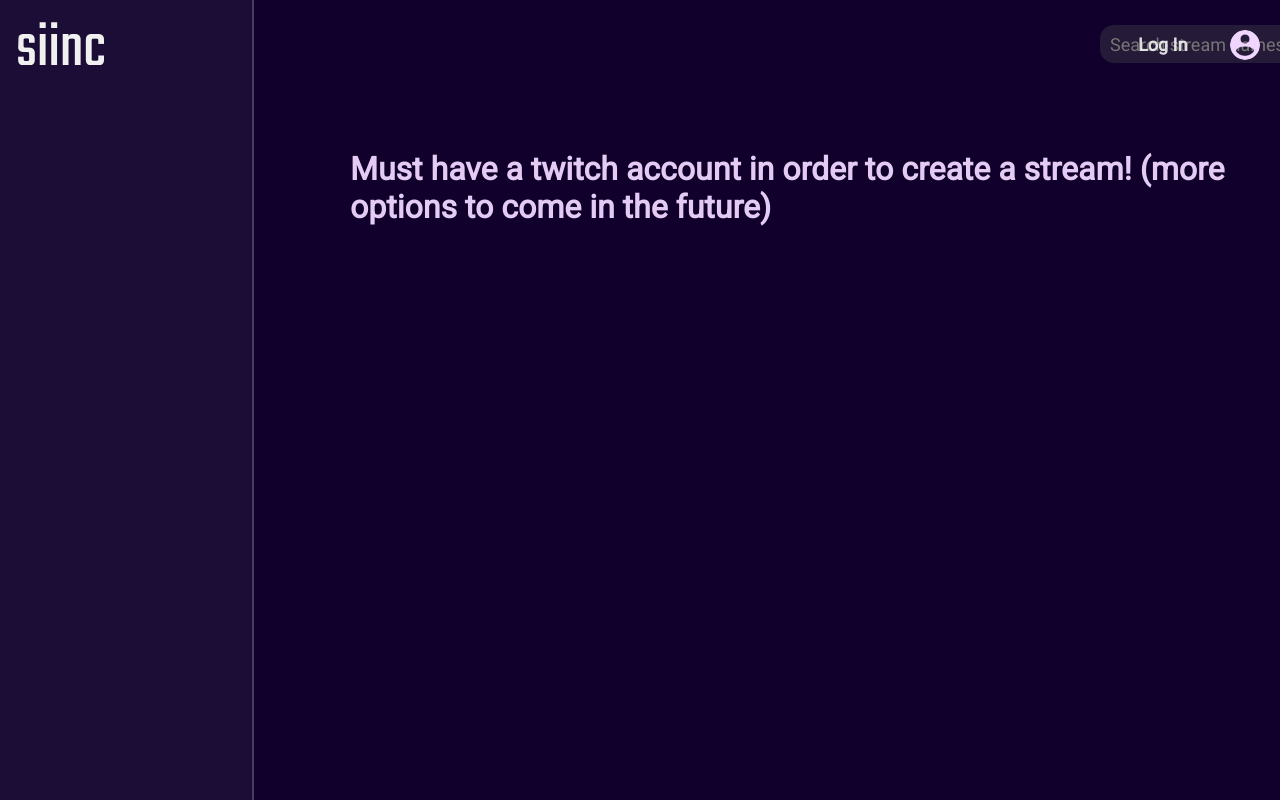
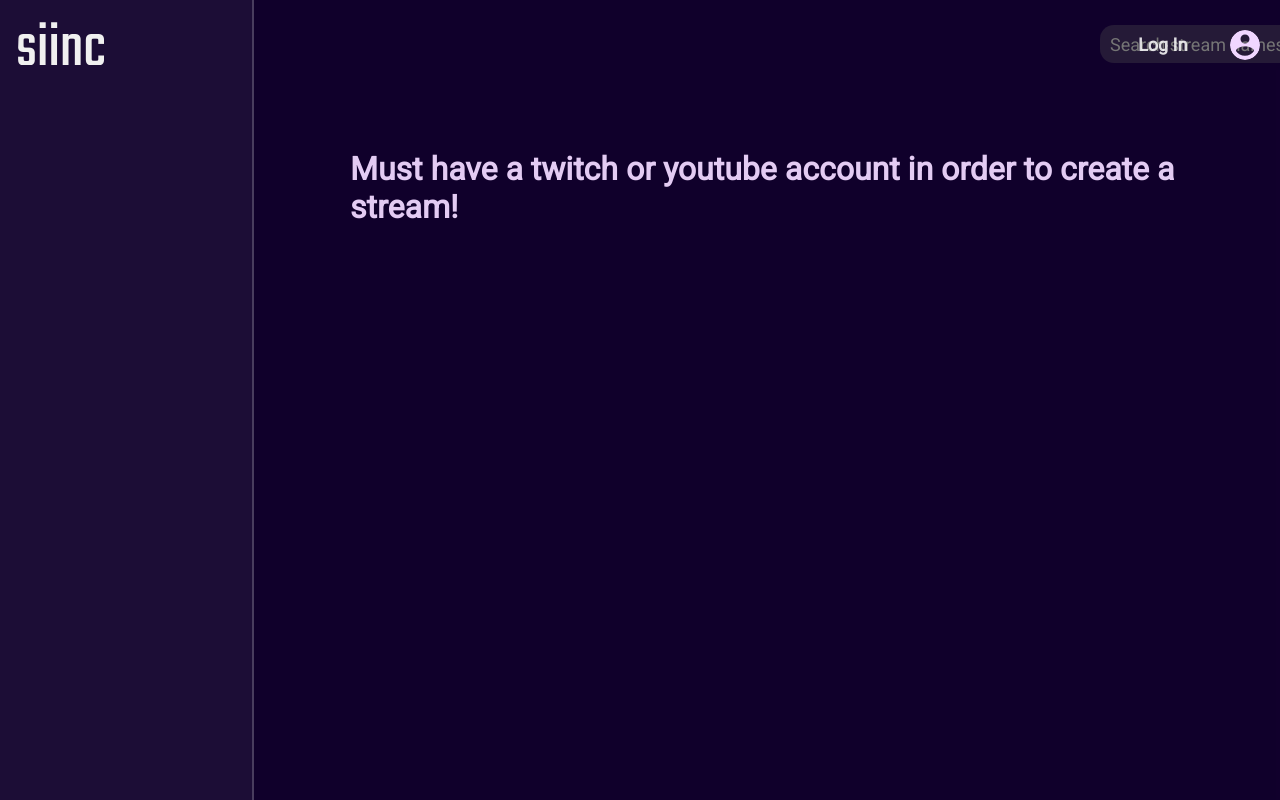
Before and after one commit to Galzai/SiincTv, a React (Create React App) app in the folder frontend/siinc-tv/: page /create_stream in a window 1280 px wide. Shown: the top 800 px of the page. Built offline with nearby package versions, Linux system fonts and the light colour scheme; no server answers.

Commit message:
You can now stream with either youtube or twitch

```diff
--- a/frontend/siinc-tv/src/Pages/createSteam.js
+++ b/frontend/siinc-tv/src/Pages/createSteam.js
@@ -9,8 +9,9 @@ function CreateStreamPage(props) {
     return(
         <div>
             {/* { user && user.twitchData && <NewScheduledStream user={user}/> } */}
-            { userContext.user && userContext.user.twitchData && (!userContext.user.currentStream) && <NewLiveStream user={userContext.user}/> }
-            {(!userContext.user || !userContext.user.twitchData) && <h1>Must have a twitch account in order to create a stream! (more options to come in the future)</h1>}
+            {userContext.user && (userContext.user.twitchData || userContext.user.googleData) && (!userContext.user.currentStream) && <NewLiveStream user={userContext.user}/> }
+            {(!userContext.user || (!userContext.user.twitchData && !userContext.user.googleData)) &&
+            <h1>Must have a twitch or youtube account in order to create a stream! </h1>}
             {(userContext.user && (userContext.user.currentStream)) && <h1>You already have a a current stream!</h1>}
 
         </div>
--- a/frontend/siinc-tv/src/components/NavigationBar/navProfileMenuComponents.js
+++ b/frontend/siinc-tv/src/components/NavigationBar/navProfileMenuComponents.js
@@ -2,6 +2,7 @@ import React, {useEffect, useState, useContext} from 'react';
 import UserContext from "../../userContext";
 import style from './navprofilemenu.module.css';
 import userActions from "../../user/userActions"
+import userUtils from "../../user/userUtils"
 import { Link } from "react-router-dom";
 
 /*-----------------------------   Icons   -------------------------------*/
@@ -17,23 +18,12 @@ import NoProfilePic from "../../assets/NoProfilePic.svg"
 export function NavProfileMenuHeader(props) {
     const userContext = useContext(UserContext);
 
-    /**
-     * @brief assigns image if an image is found in userData
-     */
-    function assignImage()
-    {
-        const user = userContext.user;
-        if(user.image) return user.image;
-        if(user.twitchData && user.twitchData.profile_image_url) return user.twitchData.profile_image_url;
-        if(user.facebookData && user.facebookData.photos) return user.facebookData.photos[0].value;
-        if(user.googleData && user.googleData.photos) return user.googleData.photos[0].value;
-        return NoProfilePic;
-    }
+
 
     return(
         <div>
             <div className={style.navProfileMenuPic} onClick={props.onProfileClick}>
-                <img src={assignImage()}
+                <img src={userUtils.assignImage(userContext.user)}
                      style={{width:"100%", height:"100%", borderRadius: "50%"}}>
                 </img>
             </div>
--- a/frontend/siinc-tv/src/components/NavigationBar/userNavComponent.js
+++ b/frontend/siinc-tv/src/components/NavigationBar/userNavComponent.js
@@ -1,6 +1,7 @@
 import React, {useEffect, useState, useContext} from 'react';
 import SigningModal from "../userSigning/signingModal";
 import UserContext from "../../userContext";
+import userUtils from "../../user/userUtils"
 import style from './navbar.module.css';
 import {
         NavProfileMenuHeader,
@@ -16,7 +17,6 @@ import {
        from "./navProfileMenuComponents.js"
 
 /*-----------------------------   Icons   -------------------------------*/
-import NoProfilePic from "../../assets/NoProfilePic.png"
 import NavNotificationIcon from "../../assets/NavBar/NavBarNotifications.png"
 /*-----------------------------------------------------------------------*/
 
@@ -46,24 +46,10 @@ function NavProfileMenu(props) {
 function NavProfileButton(props) {
     const userContext = useContext(UserContext);
 
-    /**
-     * @brief assigns image if an image is found in userData
-     */
-    function assignImage()
-    {
-        const user = userContext.user;
-        if(!user) return NoProfilePic;
-        if(user.image) return user.image;
-        if(user.twitchData && user.twitchData.profile_image_url) return user.twitchData.profile_image_url;
-        if(user.facebookData && user.facebookData.photos) return user.facebookData.photos[0].value;
-        if(user.googleData && user.googleData.photos) return user.googleData.photos[0].value;
-        return NoProfilePic;
-    }
-
     return(
         <div className={style.navProfileButton}>
             <img
-                src={assignImage()}
+                src={userUtils.assignImage(userContext.user)}
                 style={{width:"100%", height:"100%", borderRadius: "50%"}}
                 onClick={() => props.onClick()}
             >
--- a/frontend/siinc-tv/src/components/previews/userPreview.js
+++ b/frontend/siinc-tv/src/components/previews/userPreview.js
@@ -1,33 +1,21 @@
 import React, {useState} from "react";
 import { withRouter } from 'react-router-dom';
 import style from './previews.module.css'
-import NoProfilePic from "../../assets/NoProfilePic.svg"
+import userUtils from "../../user/userUtils"
 
 /**
- * @brief displaysa preview of a user
+ * @brief displays a preview of a user
  *
  * @param {*user} props
  */
 function UserPreview(props){
     const user = props.user;
     const username = user.username;
-    const image = assignImage();
+    const image = userUtils.assignImage(user);
     const numFollowers = user.numFollowers ? user.numFollowers +  " Followers" : "No Followers";
     const description = user.shortDescription ? user.shortDescription :" No Description";
     const currentstream = user.currentstream;
     console.log(user);
-
-    /**
-     * @brief assigns image if an image is found in userData
-     */
-    function assignImage()
-    {
-        if(user.image) return user.image;
-        if(user.twitchData && user.twitchData.profile_image_url) return user.twitchData.profile_image_url;
-        if(user.facebookData && user.facebookData.photos) return user.facebookData.photos[0].value;
-        if(user.googleData && user.googleData.photos) return user.googleData.photos[0].value;
-        return NoProfilePic;
-    }
 
     function handleRedirect() {
         props.history.push(`/users/${username}`);
--- a/frontend/siinc-tv/src/components/streamCreation/newLiveStream.js
+++ b/frontend/siinc-tv/src/components/streamCreation/newLiveStream.js
@@ -1,7 +1,7 @@
 import React, {useState, useRef} from "react";
 import style from './newStream.module.css'
 import CreateableInputOnly from "../selectors/createableInputOnly";
-import StreamDatePicker from "./streamDatePicker";
+import userUtils from "../../user/userUtils"
 import TeamBlock from "./teamBlock";
 const { default: streamActions } = require("../../stream/streamActions");
 
@@ -53,16 +53,22 @@ const customTagStyle={
      * @brief handles new stream form submission
      */
     const submissionHandler=()=>{
+        const creatorData = {
+             displayName: user.username,
+             image: userUtils.assignImage(user),
+             youtubeId: user.googleData ? user.googleData.youtubeId : null
+            };
 
         const submissionData =
         {
             name:name,
+            creator: creatorData,
             privateStream:privateStream,
             inviteOnly:inviteOnly,
             tags:tags,
             date:date,
             status:"Live",
-            streamGroups:[...streamGroups, {group:[{username: user.username, image: user.twitchData.profile_image_url}]}],
+            streamGroups:[...streamGroups, {group:[creatorData]} ],
             description:description
         }
         streamActions.createNewStream(submissionData);
--- /dev/null
+++ b/frontend/siinc-tv/src/user/userUtils.js
@@ -0,0 +1,18 @@
+import NoProfilePic from "../assets/NoProfilePic.svg"
+const userUtils ={
+
+    /**
+     * @brief assigns image if an image is found in userData
+     */
+    assignImage:  function(user){
+        if(!user) return NoProfilePic;
+        if(user.image) return user.image;
+        if(user.twitchData && user.twitchData.profile_image_url) return user.twitchData.profile_image_url;
+        if(user.facebookData && user.facebookData.photos) return user.facebookData.photos[0].value;
+        if(user.googleData && user.googleData.photos) return user.googleData.photos[0].value;
+        return NoProfilePic;
+    }
+
+}
+
+export default userUtils;
```
Also changed, not shown: 1 other file (tests, documents, lock files or other folders).
